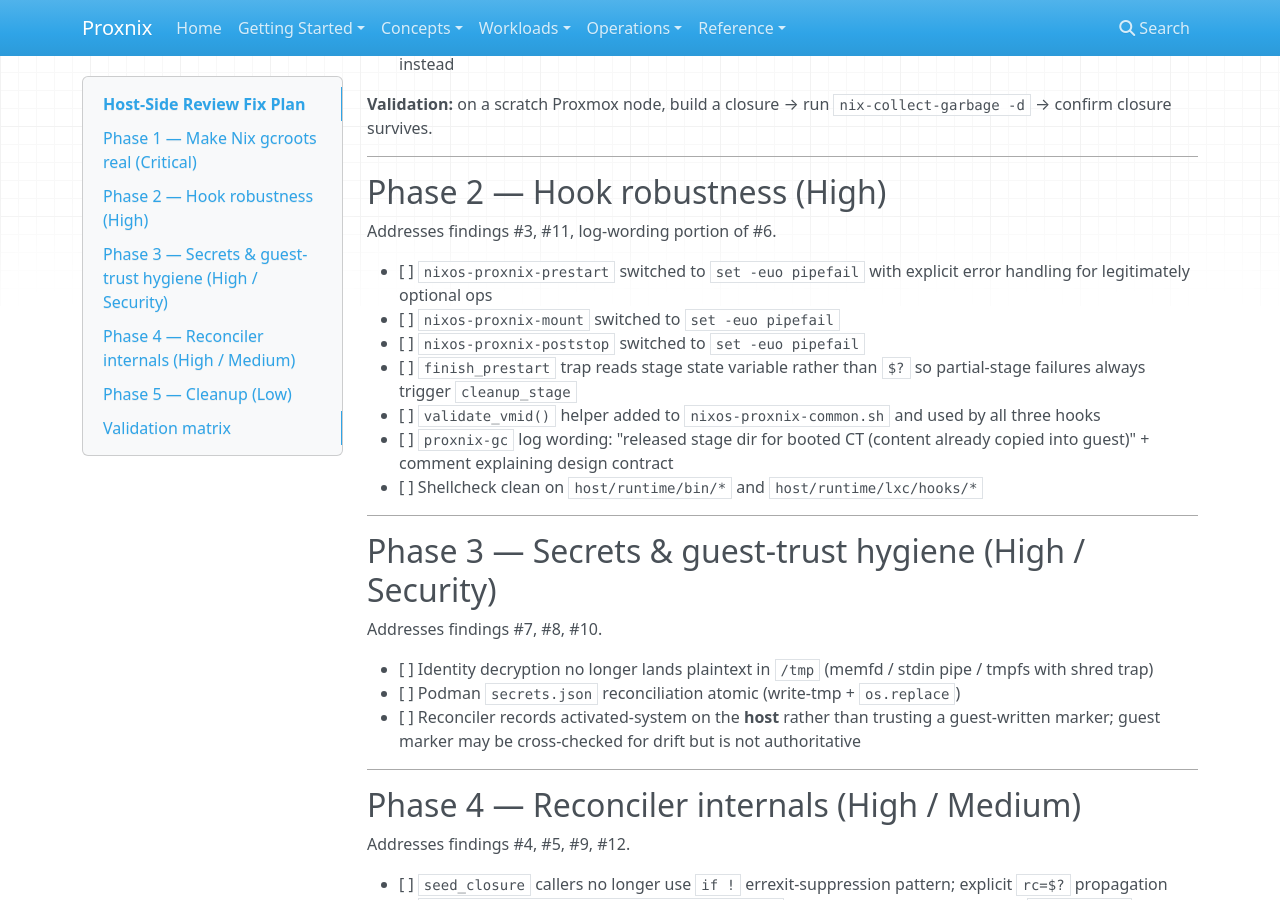
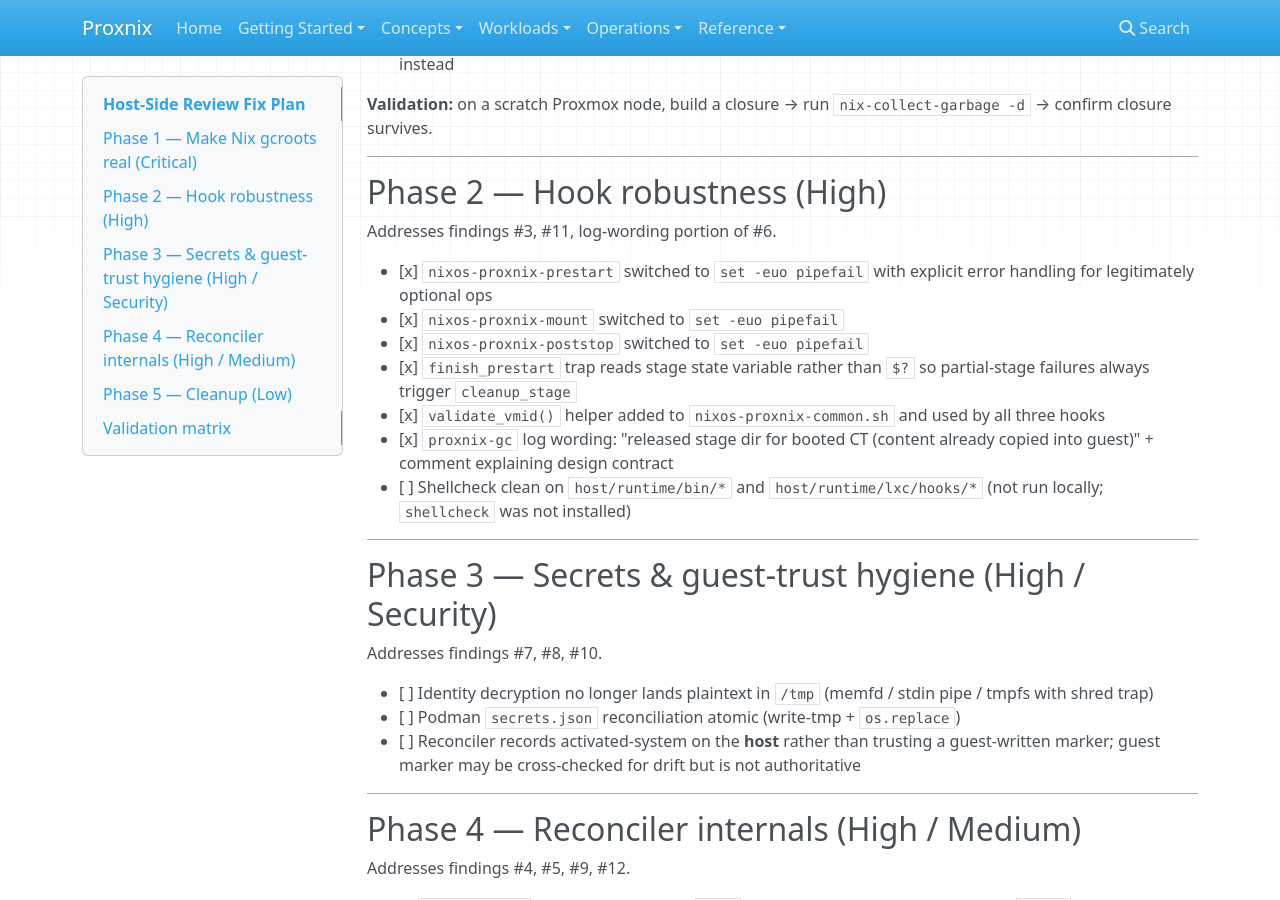
Before and after one commit to denMaier/proxnix, an MkDocs documentation site: the page built from docs/ai/HOST_REVIEW_FIX_PLAN.md, in a window 1280 px wide and 900 px high, scrolled down 626 px. Built offline with MkDocs 1.6.1, drawn with Linux system fonts in a browser that asks for light colours; nearby versions of some CDN libraries.

Commit message:
Harden host LXC hooks

```diff
--- a/docs/ai/HOST_REVIEW_FIX_PLAN.md
+++ b/docs/ai/HOST_REVIEW_FIX_PLAN.md
@@ -41,17 +41,18 @@ Addresses findings #1, #2, #15, #16.
 
 Addresses findings #3, #11, log-wording portion of #6.
 
-- [ ] `nixos-proxnix-prestart` switched to `set -euo pipefail` with explicit
+- [x] `nixos-proxnix-prestart` switched to `set -euo pipefail` with explicit
       error handling for legitimately optional ops
-- [ ] `nixos-proxnix-mount` switched to `set -euo pipefail`
-- [ ] `nixos-proxnix-poststop` switched to `set -euo pipefail`
-- [ ] `finish_prestart` trap reads stage state variable rather than `$?`
+- [x] `nixos-proxnix-mount` switched to `set -euo pipefail`
+- [x] `nixos-proxnix-poststop` switched to `set -euo pipefail`
+- [x] `finish_prestart` trap reads stage state variable rather than `$?`
       so partial-stage failures always trigger `cleanup_stage`
-- [ ] `validate_vmid()` helper added to `nixos-proxnix-common.sh` and used by
+- [x] `validate_vmid()` helper added to `nixos-proxnix-common.sh` and used by
       all three hooks
-- [ ] `proxnix-gc` log wording: "released stage dir for booted CT (content
+- [x] `proxnix-gc` log wording: "released stage dir for booted CT (content
       already copied into guest)" + comment explaining design contract
 - [ ] Shellcheck clean on `host/runtime/bin/*` and `host/runtime/lxc/hooks/*`
+      (not run locally; `shellcheck` was not installed)
 
 ---
 
```
Also changed, not shown: 7 other files.
